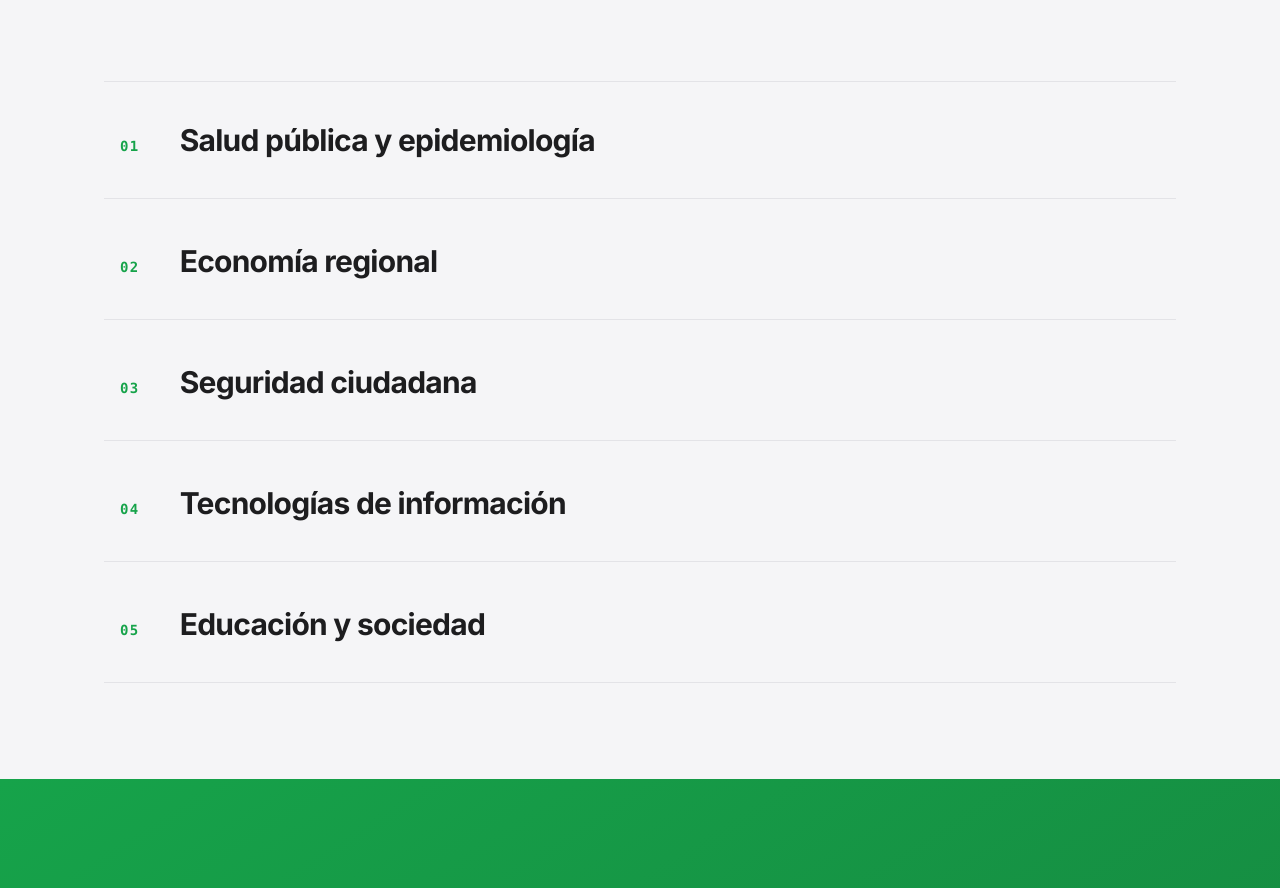
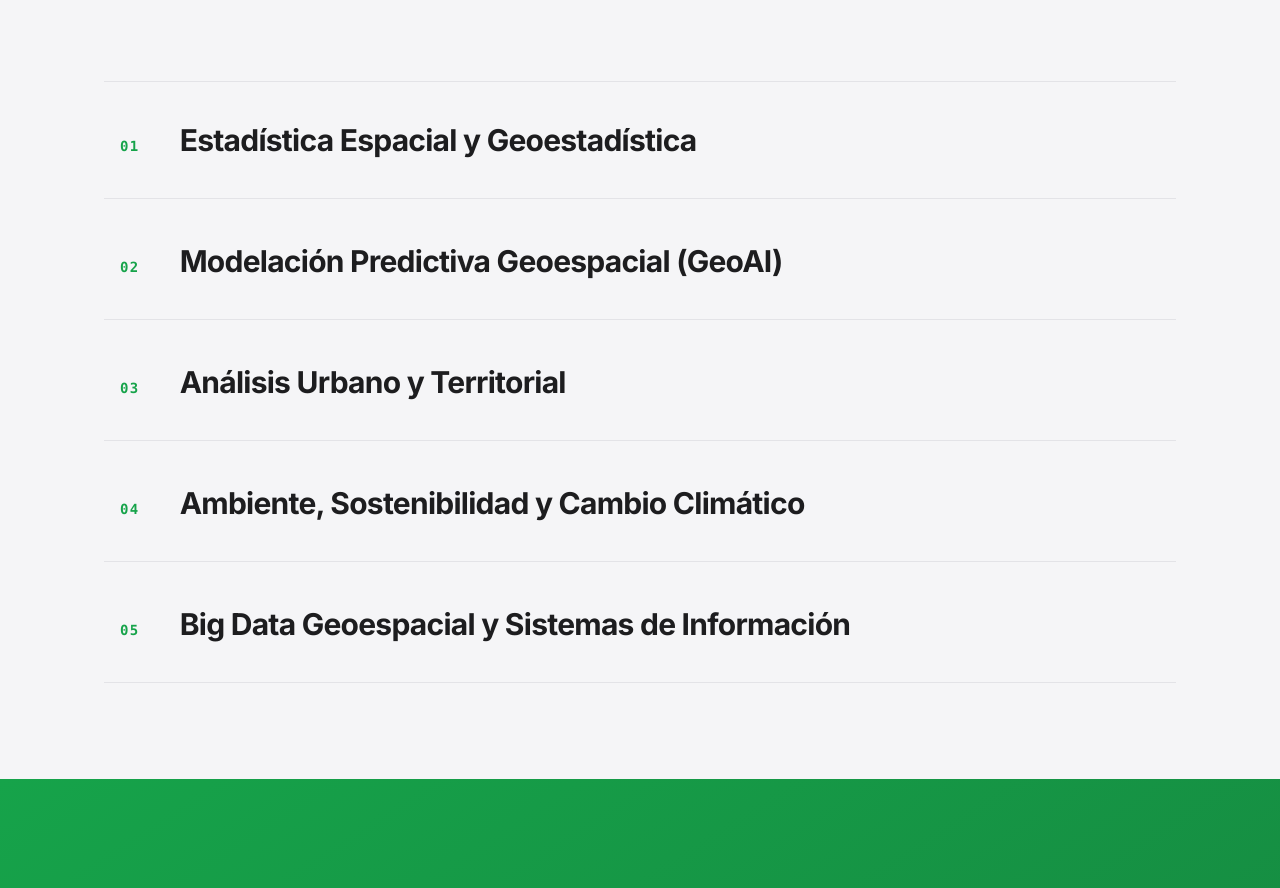
Before and after one commit to juandda0/EsLab, a React (Vite) app: page / in a window 1280 px wide. Shown: the part 2700-3588 px from the top of the page. Built offline with nearby package versions, Linux system fonts and the light colour scheme.

Commit message:
Updated research lines in InterestAreas section

```diff
--- a/src/features/homepage/components/InterestAreas.tsx
+++ b/src/features/homepage/components/InterestAreas.tsx
@@ -1,11 +1,11 @@
 import React from "react";
 
 const areas = [
-  "Salud pública y epidemiología",
-  "Economía regional",
-  "Seguridad ciudadana",
-  "Tecnologías de información",
-  "Educación y sociedad",
+  "Estadística Espacial y Geoestadística",
+  "Modelación Predictiva Geoespacial (GeoAI)",
+  "Análisis Urbano y Territorial",
+  "Ambiente, Sostenibilidad y Cambio Climático",
+  "Big Data Geoespacial y Sistemas de Información",
 ];
 
 const InterestAreas: React.FC = () => {
```
